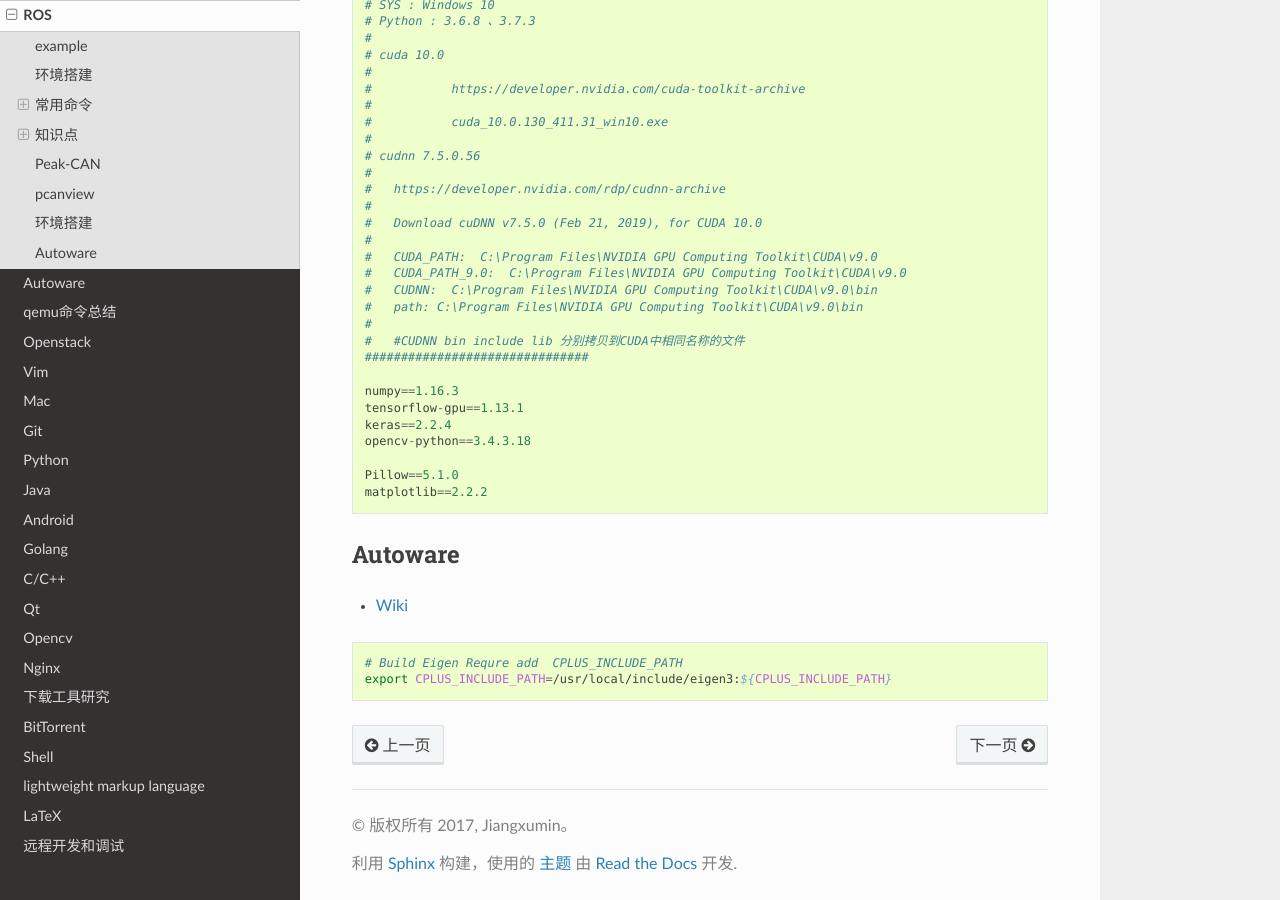
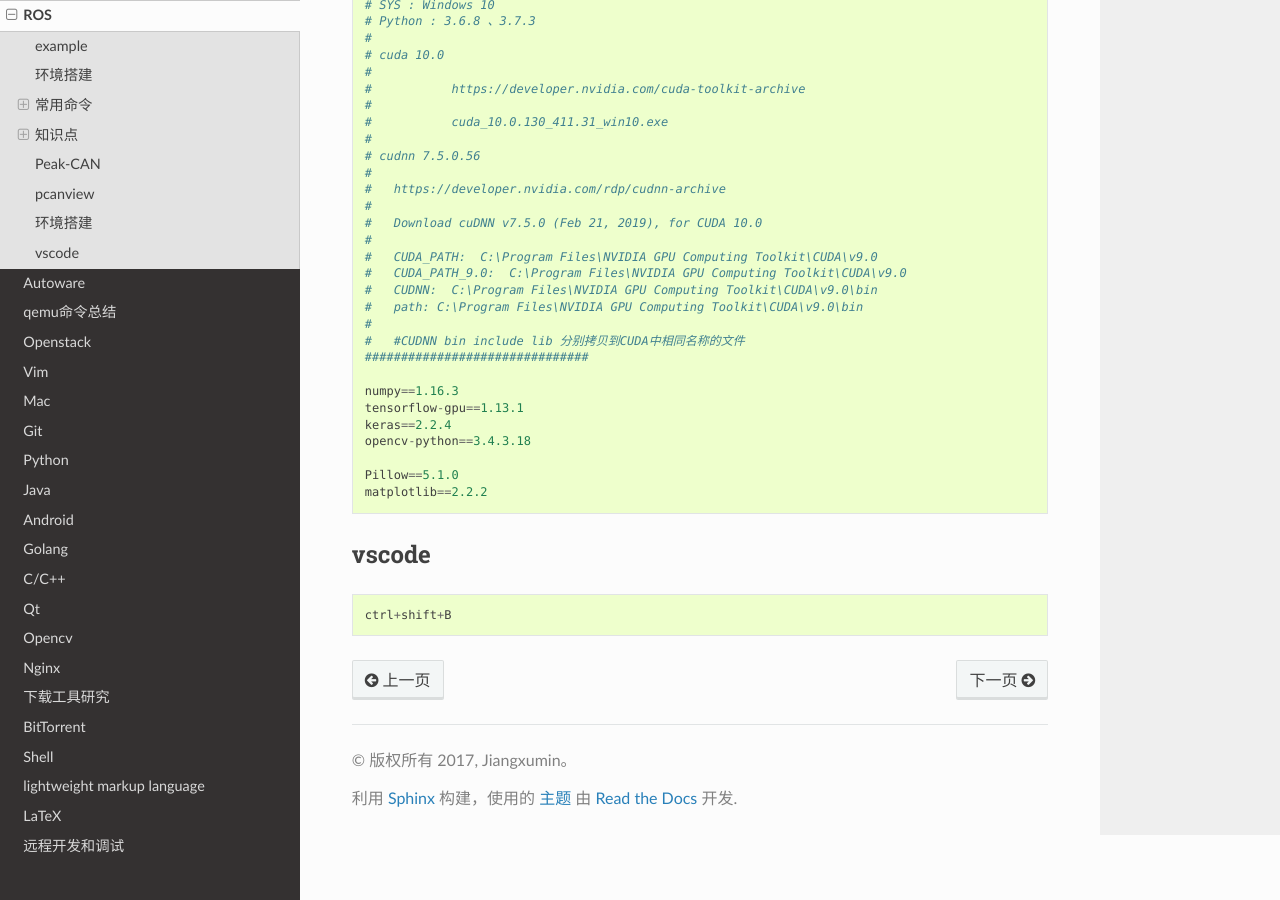
Before and after one commit to my-rds-store/my_space, a Sphinx documentation site: the page built from source/ros/index.rst, in a window 1280 px wide and 900 px high, scrolled down 9500 px. Built offline with Sphinx 7.4.7 and the Read the Docs theme 2.0.0, drawn with Linux system fonts in a browser that asks for light colours.

Commit message:
update ...;

```diff
--- a/source/ros/index.rst
+++ b/source/ros/index.rst
@@ -581,12 +581,9 @@
 
 
 *************
-Autoware
+vscode
 *************
 
-* `Wiki <https://gitlab.com/autowarefoundation/autoware.ai/autoware/-/wikis/home>`_
+::
 
-.. code-block:: sh
-
-    # Build Eigen Requre add  CPLUS_INCLUDE_PATH
-    export CPLUS_INCLUDE_PATH=/usr/local/include/eigen3:${CPLUS_INCLUDE_PATH}
+    ctrl+shift+B
```
